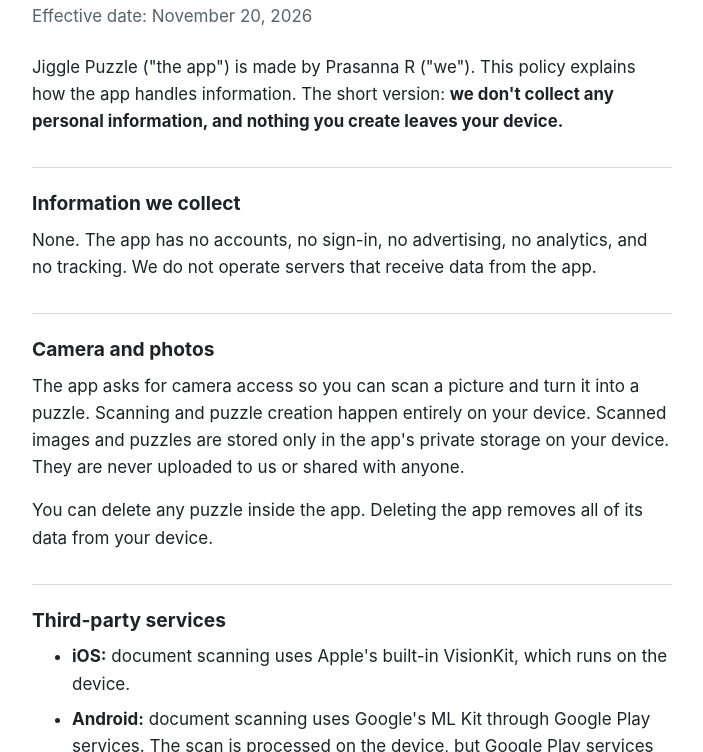
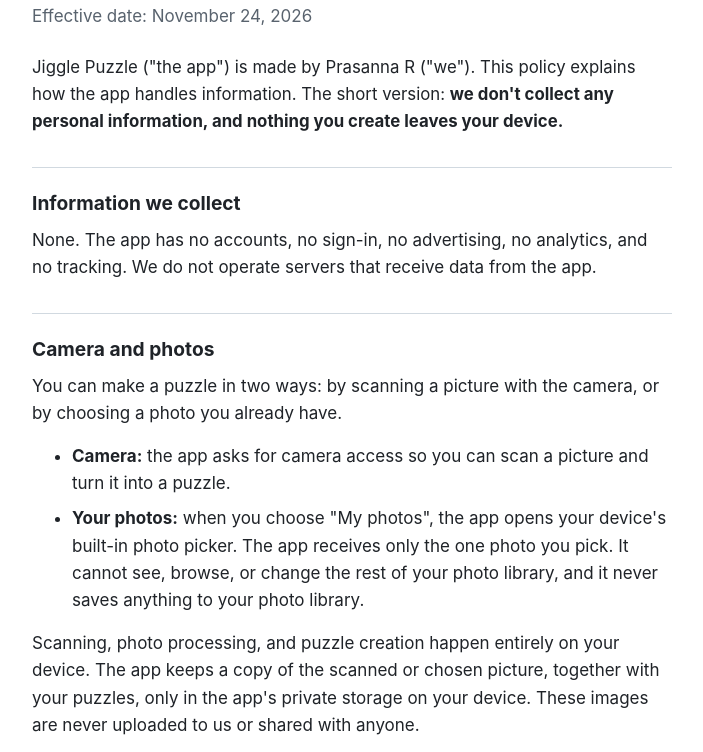
Before and after one commit to pramacha/jiggle-puzzle, a plain HTML site: page privacy-policy.html in a window 1280 px wide. Shown: the part 79-831 px from the top of the page, without its empty margins (288-991 px from the left). Drawn offline with Linux system fonts and the light colour scheme.

Commit message:
Privacy policy: cover choosing photos from the photo library
Co-Authored-By: Claude Opus 5.5 <noreply@anthropic.com>

```diff
--- a/privacy-policy.html
+++ b/privacy-policy.html
@@ -27,7 +27,7 @@
 <body>
 <main>
   <h1>Privacy Policy — Jiggle Puzzle</h1>
-  <p class="meta">Effective date: November 20, 2026</p>
+  <p class="meta">Effective date: November 24, 2026</p>
 
   <p class="summary">Jiggle Puzzle ("the app") is made by Prasanna R ("we"). This policy
   explains how the app handles information. The short version: <strong>we don't collect
@@ -38,12 +38,21 @@
   tracking. We do not operate servers that receive data from the app.</p>
 
   <h2>Camera and photos</h2>
-  <p>The app asks for camera access so you can scan a picture and turn it into a
-  puzzle. Scanning and puzzle creation happen entirely on your device. Scanned
-  images and puzzles are stored only in the app's private storage on your device.
-  They are never uploaded to us or shared with anyone.</p>
-  <p>You can delete any puzzle inside the app. Deleting the app removes all of its
-  data from your device.</p>
+  <p>You can make a puzzle in two ways: by scanning a picture with the camera, or
+  by choosing a photo you already have.</p>
+  <ul>
+    <li><strong>Camera:</strong> the app asks for camera access so you can scan a
+    picture and turn it into a puzzle.</li>
+    <li><strong>Your photos:</strong> when you choose "My photos", the app opens your
+    device's built-in photo picker. The app receives only the one photo you pick. It
+    cannot see, browse, or change the rest of your photo library, and it never saves
+    anything to your photo library.</li>
+  </ul>
+  <p>Scanning, photo processing, and puzzle creation happen entirely on your device.
+  The app keeps a copy of the scanned or chosen picture, together with your
+  puzzles, only in the app's private storage on your device. These images are never
+  uploaded to us or shared with anyone.</p>
+  <p>You can delete any puzzle inside the app. Deleting the app removes all of its data from your device.</p>
 
   <h2>Third-party services</h2>
   <ul>
```
